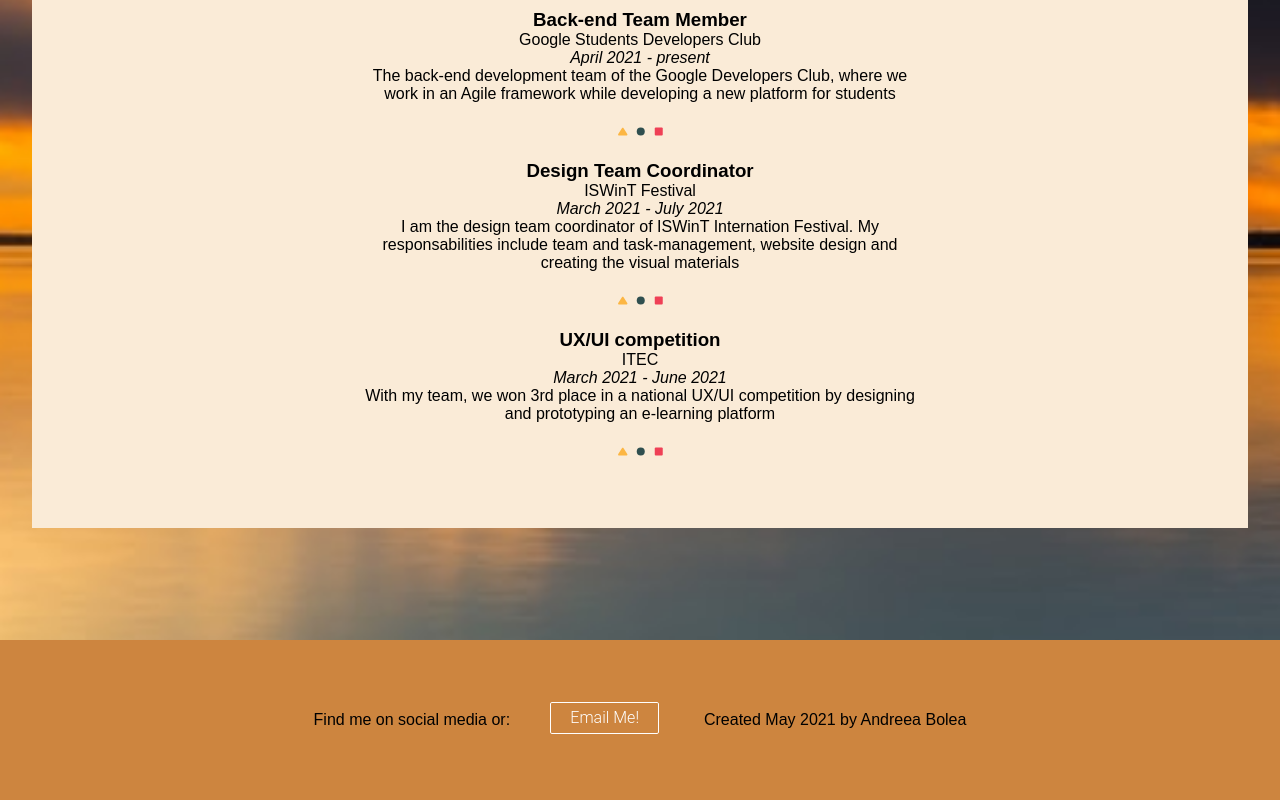
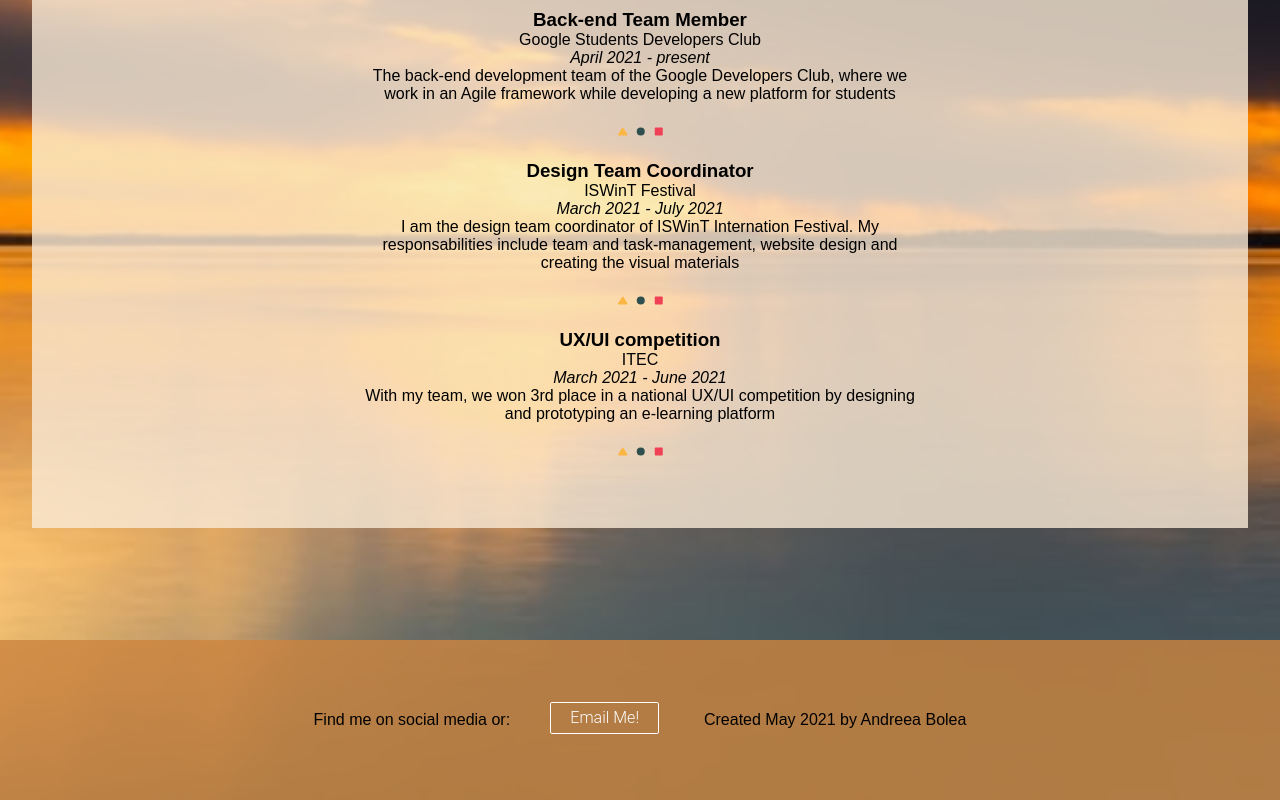
Before and after one commit to undcybele/react-portfolio, a React (Create React App) app: page / in a window 1280 px wide. Shown: the part 1344-2144 px from the top of the page. Built offline with nearby package versions, Linux system fonts and the light colour scheme.

Commit message:
removed component opacity

```diff
--- a/src/components/Footer/Footer.css
+++ b/src/components/Footer/Footer.css
@@ -3,6 +3,6 @@ footer {
   justify-content: center;
   align-items: center;
   min-height: 10em;
-  background-color: peru;
+  background-color: rgba(205, 133, 63, 0.8);
   margin-top: 5em;
 }
--- a/src/components/Resume/Resume.css
+++ b/src/components/Resume/Resume.css
@@ -8,7 +8,7 @@
 .education,
 .projects {
   padding: 3em;
-  background-color: antiquewhite;
+  background-color: rgba(250, 235, 215, 0.8);
   display: flex;
   justify-content: center;
   align-items: center;
```
